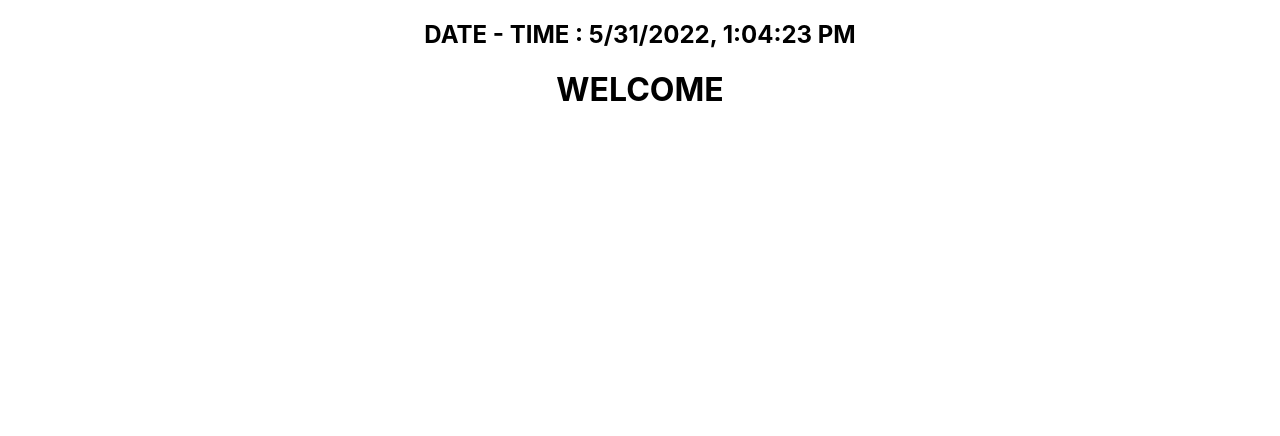
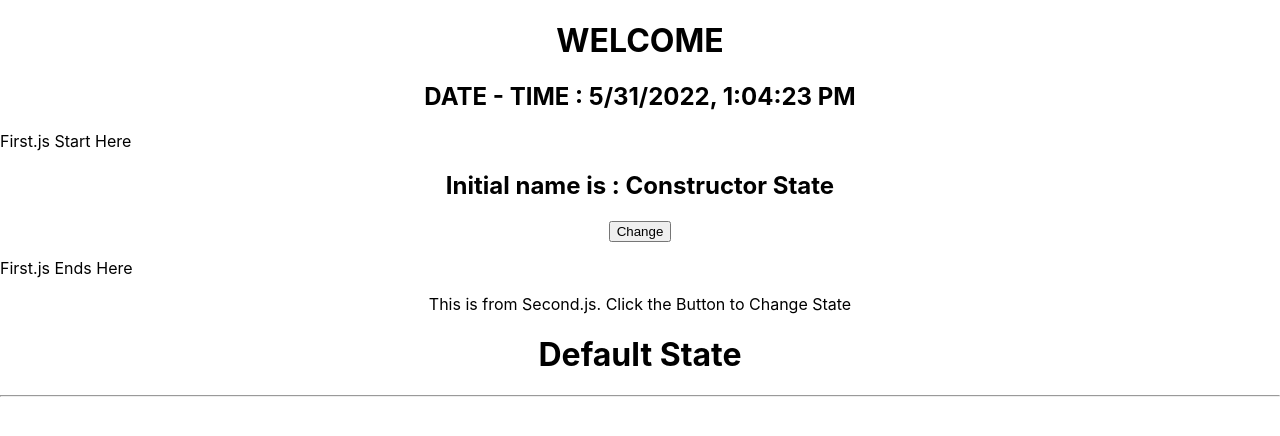
Before and after one commit to aktharshaik/clockapp, a React (Create React App) app: page / in a window 1280 px wide. Shown: the top 436 px of the page. Built offline with nearby package versions, Linux system fonts and the light colour scheme.

Commit message:
Included state example and how to change state with setState()

```diff
--- a/src/App.js
+++ b/src/App.js
@@ -1,5 +1,6 @@
 import './App.css';
 import Clock from './Components/Clock';
+import First from './Components/First';
 
 // function App() {
 //   return (
@@ -11,8 +12,10 @@ import Clock from './Components/Clock';
 const App = (props) =>{
   return (
     <div className="App">
+      <h1>WELCOME</h1>
       <Clock />
-      <h1>WELCOME</h1>
+      <First />
+      <hr />
     </div>
   );
 }
--- /dev/null
+++ b/src/Components/First.js
@@ -0,0 +1,41 @@
+import React from 'react';
+import Second from './Second';
+
+class First extends React.Component{
+    constructor(props){
+        super(props)
+        this.state = {
+            name: 'Constructor State'
+        }
+    }
+
+    changeName = () =>{
+        this.setState({
+            name: 'Change Clicked'
+        }
+
+        )
+    }
+
+    render(){
+        var element;
+        if(this.state.name === 'Constructor State'){
+            element = <Second name={'Default State'} />
+        }
+        else{
+            element = <Second name={this.state.name} />
+        }
+
+        return(
+            <div>
+                <p align="left">First.js Start Here</p>
+                <h2>Initial name is : {this.state.name}</h2>
+                <button onClick={this.changeName}>Change</button>
+                <p align="left">First.js Ends Here</p>
+                {element}
+            </div>
+        )
+    }
+}
+
+export default First
--- /dev/null
+++ b/src/Components/Second.js
@@ -0,0 +1,18 @@
+import React from 'react';
+
+class Second extends React.Component{
+    constructor(props){
+        super(props)
+    }
+
+    render(){
+        return(
+            <React.Fragment>
+                <p>This is from Second.js. Click the Button to Change State</p>
+                <h1>{this.props.name}</h1>
+            </React.Fragment>
+        )
+    }
+}
+
+export default Second
```
